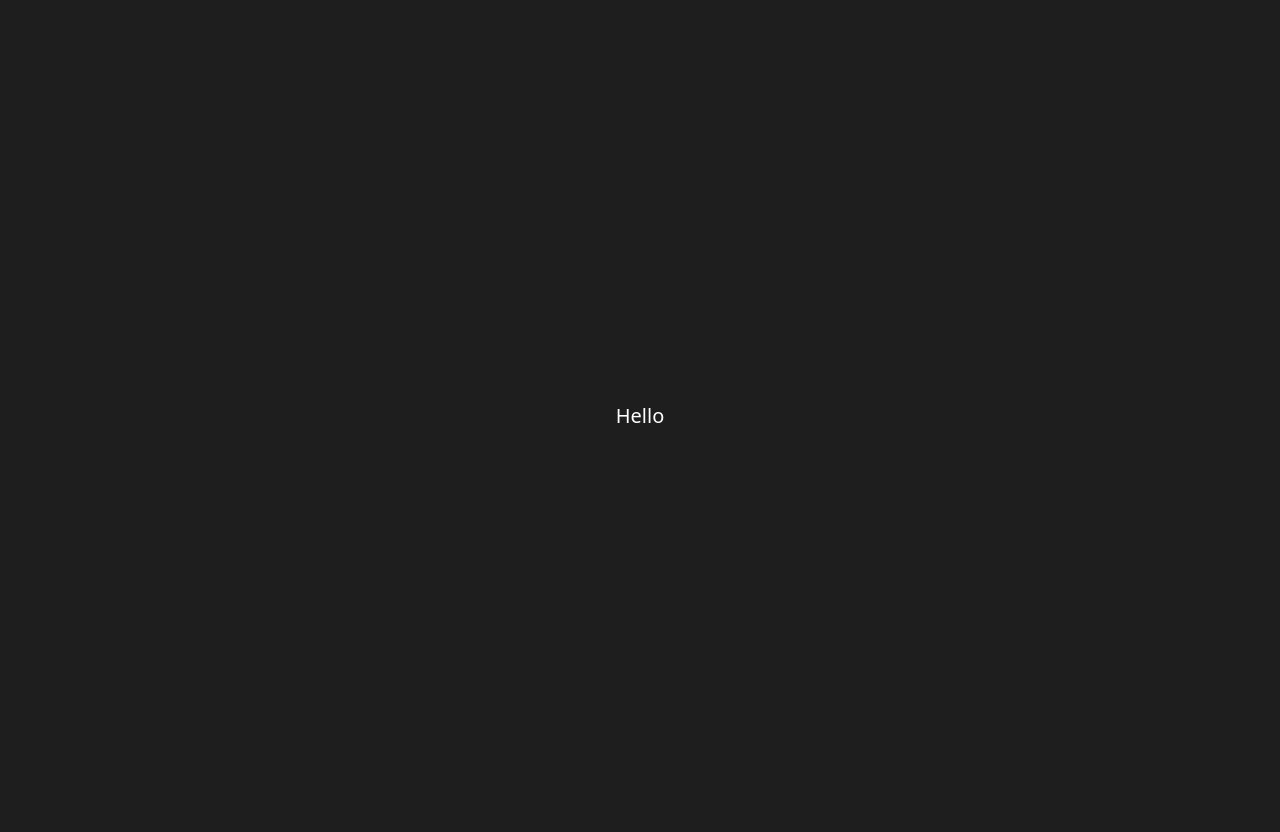
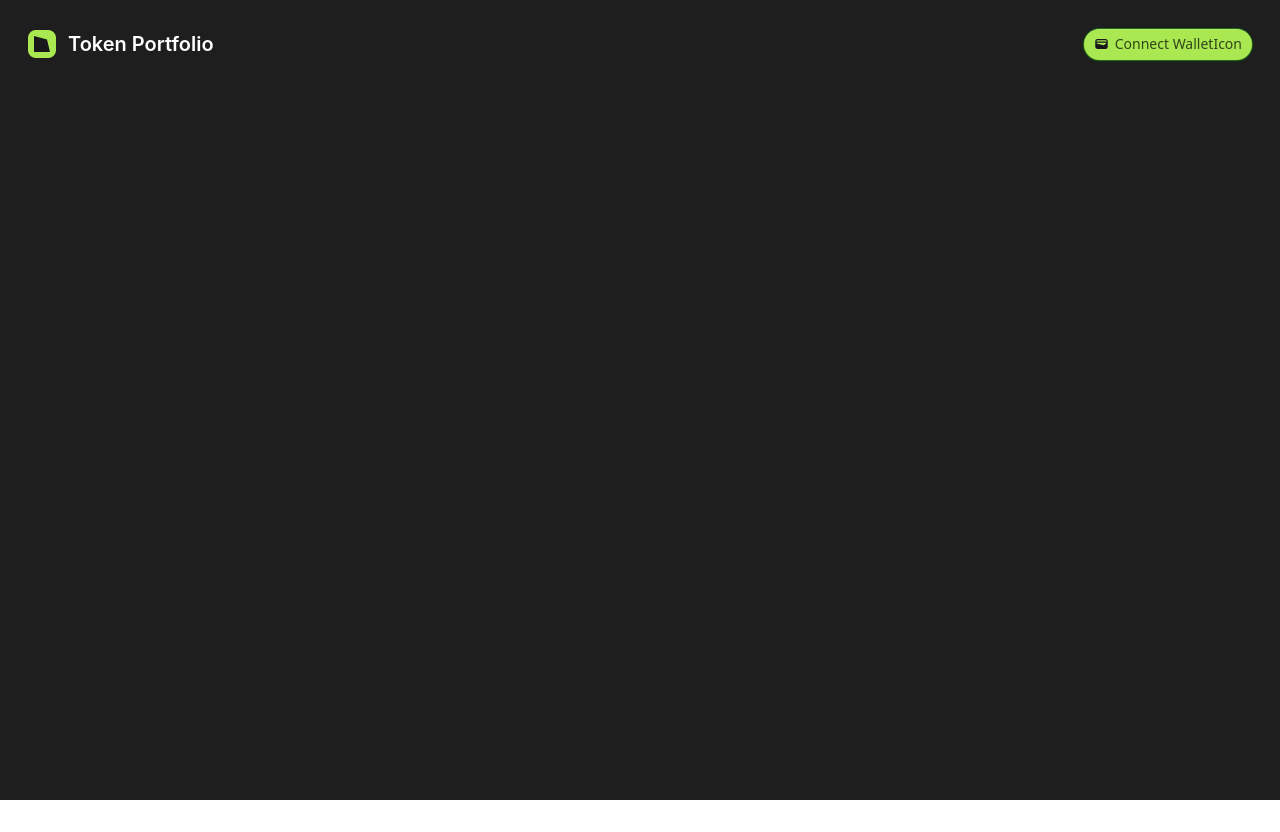
Before and after one commit to ay690/Plena_Finance, a React (Vite) app: page / in a window 1280 px wide. After the commit the page ends 800 px from the top, so only its background shows below. Built offline with nearby package versions, Linux system fonts and the light colour scheme.

Commit message:
UI: Portfolio's Header

```diff
--- a/src/screens/Home.tsx
+++ b/src/screens/Home.tsx
@@ -1,10 +1,10 @@
-
 import type { JSX } from "react";
+import { PortfolioSection } from "./Home/sections/PortfolioSection/PortfolioSection";
 
 export const Home = (): JSX.Element => {
   return (
     <main className="w-full p-4 mx-auto min-h-screen flex flex-col bg-darkbackgroundsbg-base">
-      <h1 className="text-xl text-center text-white flex items-center justify-center min-h-screen">Hello</h1>
+      <PortfolioSection />
     </main>
   );
 };
--- /dev/null
+++ b/src/screens/Home/sections/PortfolioSection/PortfolioSection.tsx
@@ -0,0 +1,32 @@
+import { Button } from "../../../../components/ui/button";
+import type { JSX } from "react/jsx-dev-runtime";
+import logo from "../../../../assets/Logo.png";
+import walletIcon from "../../../../assets/wallet.png";
+
+export const PortfolioSection = (): JSX.Element => {
+  return (
+    <div className="flex w-full h-14 relative items-center gap-1.5 p-3">
+      <div className="flex items-center gap-3 relative flex-1 grow">
+        <img className="relative flex-[0_0_auto]" alt="Logo" src={logo} />
+
+        <div className="relative flex-1 [font-family:'Inter',Helvetica] font-semibold text-white text-xl tracking-[0] leading-6">
+          Token Portfolio
+        </div>
+      </div>
+
+      <div className="inline-flex items-center gap-6 relative flex-[0_0_auto]">
+        <Button className="px-2.5 py-1.5 bg-[#a9e851] rounded-[100px] shadow-[0px_0px_0px_1px_#1f6619,0px_1px_2px_#1f661966,inset_0px_0.75px_0px_#ffffff33] inline-flex items-center justify-center gap-1.5 relative flex-[0_0_auto] overflow-hidden h-auto hover:bg-[#98d147] cursor-pointer">
+          <img
+            className="relative flex-[0_0_auto]"
+            alt="Wallet"
+            src={walletIcon}
+          />
+
+          <div className="mt-[-1.00px] text-black/70 font-medium">
+            Connect WalletIcon
+          </div>
+        </Button>
+      </div>
+    </div>
+  );
+};
```
